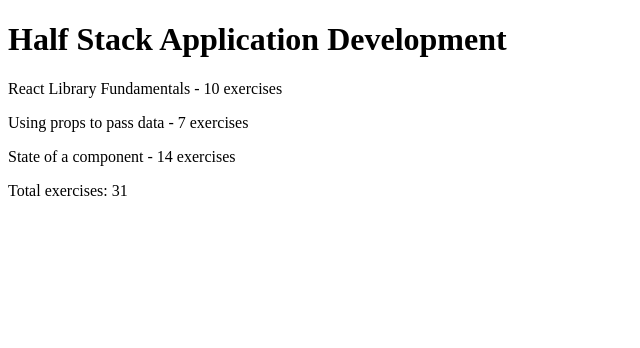
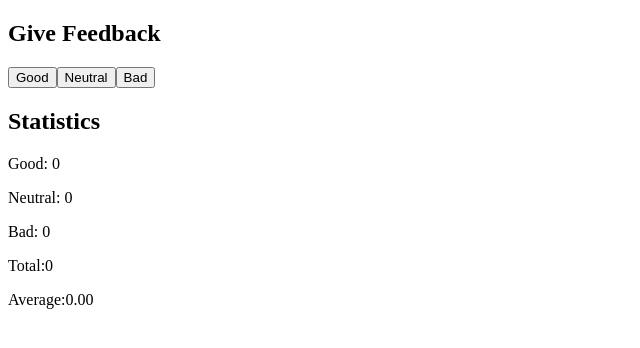
Before and after one commit to IgorBern02/fullstackopen-submissions, a React (Create React App) app in the folder part1/: page / in a window 1280 px wide. Shown: the top 348 px of the page, without its empty margins (0-640 px from the left). Built offline with nearby package versions, Linux system fonts and the light colour scheme.

Commit message:
Added exercise 18 from part1

```diff
--- a/part1/src/App.js
+++ b/part1/src/App.js
@@ -1,12 +1,14 @@
-//import Exercise11 from "./exercises/courseinfo/Exercise11";
-//import Exercise12 from "./exercises/courseinfo/Exercise12";
-//import Exercise13 from "./exercises/courseinfo/Exercise13";
-//import Exercise14 from "./exercises/courseinfo/Exercise14";
-import Exercise15 from "./exercises/courseinfo/Exercise15";
-//import Unicafe16 from "./exercises/unicafe/exercises16/app";
+//import Exercise11 from "./exercises/courseinfo/exercise11";
+//import Exercise12 from "./exercises/courseinfo/exercise12";
+//import Exercise13 from "./exercises/courseinfo/exercise13";
+//import Exercise14 from "./exercises/courseinfo/exercise14";
+//import Exercise15 from "./exercises/courseinfo/exercise15";
+//import Exercise16 from "./exercises/unicafe/exercise16";
+//import Exercise17 from "./exercises/unicafe/exercise17";
+import Exercise18 from "./exercises/unicafe/exercise18";
 
 const App = () => {
-  return <Exercise15 />;
+  return <Exercise18 />;
 };
 
 export default App;
--- /dev/null
+++ b/part1/src/components/exercises18/Statistics.js
@@ -0,0 +1,16 @@
+const Statistics = (props) => {
+  return (
+    <section>
+      <h2>Statistics</h2>
+      <div>
+        <p>Good: {props.good}</p>
+        <p>Neutral: {props.neutral}</p>
+        <p>Bad: {props.bad}</p>
+        <p>Total:{props.total}</p>
+        <p>Average:{props.media}</p>
+      </div>
+    </section>
+  );
+};
+
+export default Statistics;
--- /dev/null
+++ b/part1/src/exercises/unicafe/exercise18.js
@@ -0,0 +1,54 @@
+import { useState } from "react";
+import Statistics from "../../components/exercises18/Statistics";
+
+const Unicafe17 = (props) => {
+  const [good, setGood] = useState(0);
+  const [neutral, setNeutral] = useState(0);
+  const [bad, setBad] = useState(0);
+  const [total, setTotal] = useState(0);
+
+  const handleGood = () => {
+    const updateGood = good + 1;
+    setGood(updateGood);
+    setTotal(updateGood + neutral + bad);
+  };
+
+  const handleNeutral = () => {
+    const updateNeutral = neutral + 1;
+    setNeutral(updateNeutral);
+    setTotal(good + updateNeutral + bad);
+  };
+
+  const handleBad = () => {
+    const updateBad = bad + 1;
+    setBad(updateBad);
+    setTotal(good + neutral + updateBad);
+  };
+
+  const media = () => {
+    const total = good + neutral + bad;
+    return (total / 3).toFixed(2);
+  };
+
+  return (
+    <div>
+      <section>
+        <h2>Give Feedback</h2>
+        <div>
+          <button onClick={handleGood}>Good</button>
+          <button onClick={handleNeutral}>Neutral</button>
+          <button onClick={handleBad}>Bad</button>
+        </div>
+      </section>
+      <Statistics
+        good={good}
+        neutral={neutral}
+        bad={bad}
+        total={total}
+        media={media()}
+      />
+    </div>
+  );
+};
+
+export default Unicafe17;
```
Also changed, not shown: part1/src/exercises/unicafe/app.js (deleted, +0 -44 lines).
